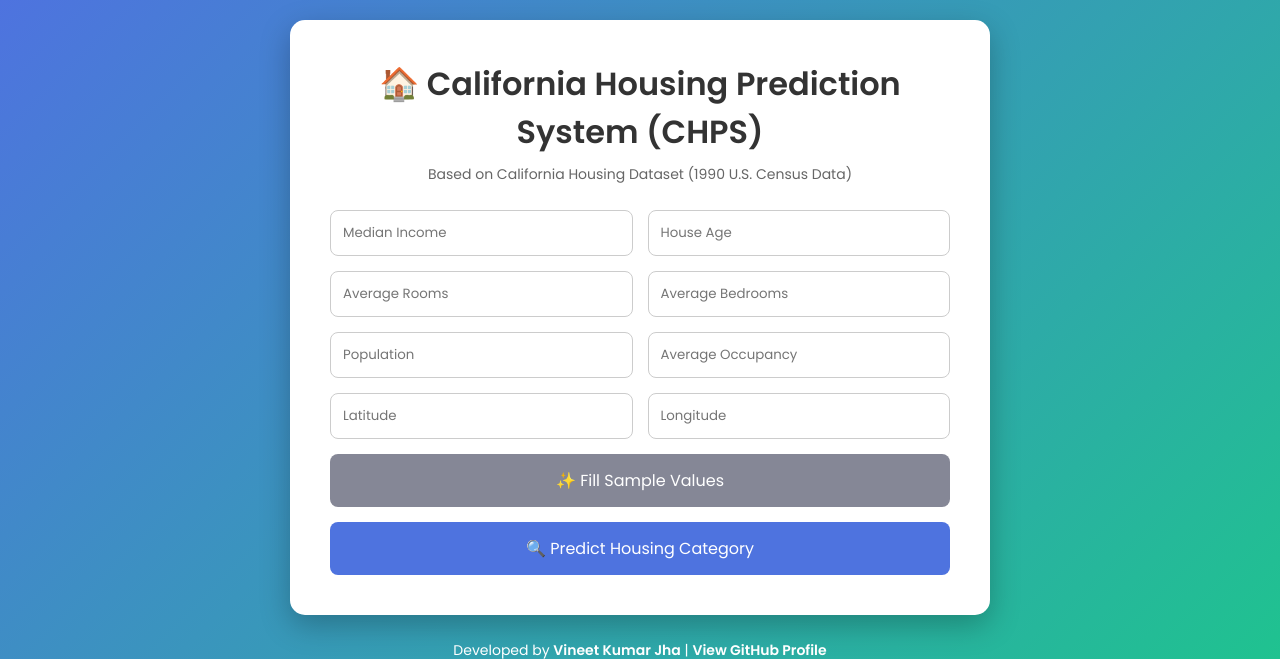
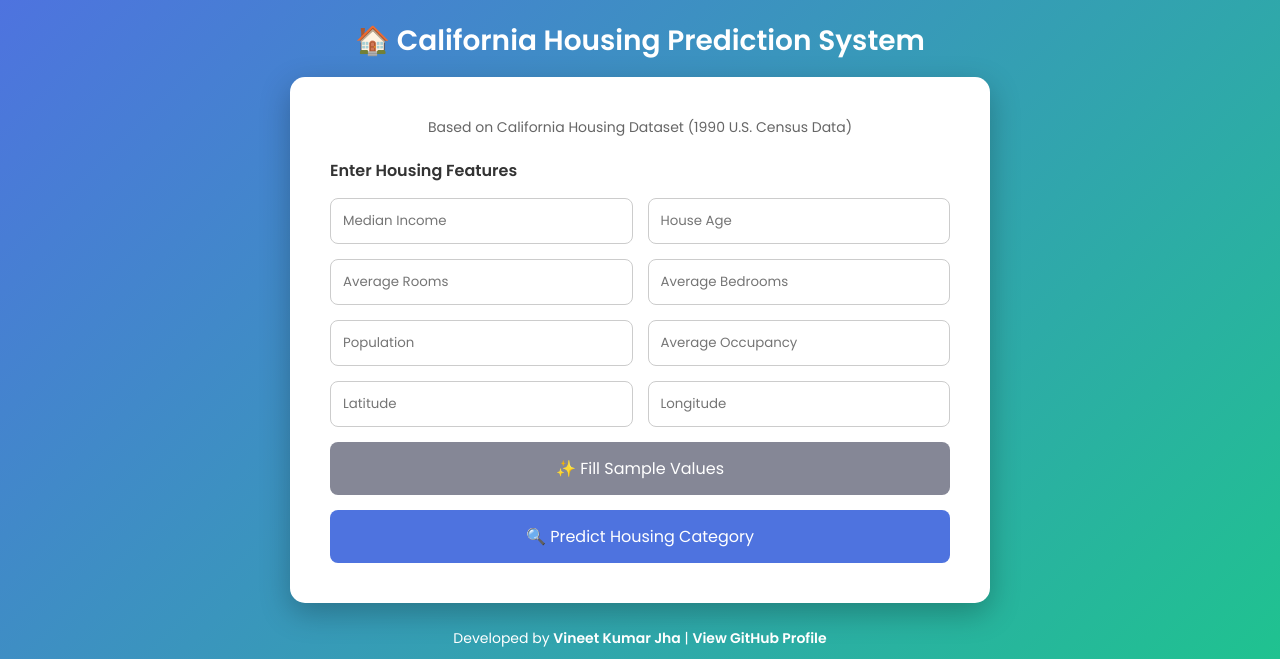
Before and after one commit to 2305100-Vineet/housing-web-app, a Flask app: page / in a window 1280 px wide. Shown: the top 659 px of the page. Run offline with Flask 3, Linux system fonts and the light colour scheme; parts of the project's set-up code (start-up, migrations or seed data) failed here and were passed over.

Commit message:
Update index.html

```diff
--- a/templates/index.html
+++ b/templates/index.html
@@ -2,7 +2,7 @@
 <html lang="en">
 <head>
     <meta charset="UTF-8">
-    <title>CHPS - California Housing Prediction System</title>
+    <title>California Housing Prediction System</title>
     <meta name="viewport" content="width=device-width, initial-scale=1.0">
 
     <link href="https://fonts.googleapis.com/css2?family=Poppins:wght@300;400;600&display=swap" rel="stylesheet">
@@ -24,6 +24,14 @@
             padding: 20px;
         }
 
+        .page-title {
+            color: white;
+            font-size: 28px;
+            font-weight: 600;
+            margin-bottom: 15px;
+            text-align: center;
+        }
+
         .container {
             background: white;
             padding: 40px;
@@ -34,17 +42,17 @@
             animation: fadeIn 0.8s ease-in-out;
         }
 
-        h1 {
-            text-align: center;
-            margin-bottom: 8px;
-            color: #333;
-        }
-
         .subtitle {
             text-align: center;
             font-size: 14px;
             color: #666;
-            margin-bottom: 25px;
+            margin-bottom: 20px;
+        }
+
+        .section-title {
+            font-weight: 600;
+            margin-bottom: 15px;
+            color: #333;
         }
 
         form {
@@ -182,10 +190,18 @@
 
 <body>
 
+<div class="page-title">
+    🏠 California Housing Prediction System
+</div>
+
 <div class="container">
-    <h1>🏠 California Housing Prediction System (CHPS)</h1>
+
     <div class="subtitle">
         Based on California Housing Dataset (1990 U.S. Census Data)
+    </div>
+
+    <div class="section-title">
+        Enter Housing Features
     </div>
 
     <form action="/predict" method="POST" onsubmit="showSpinner()">
@@ -216,6 +232,7 @@
             {{ error }}
         </div>
     {% endif %}
+
 </div>
 
 <footer>
```
